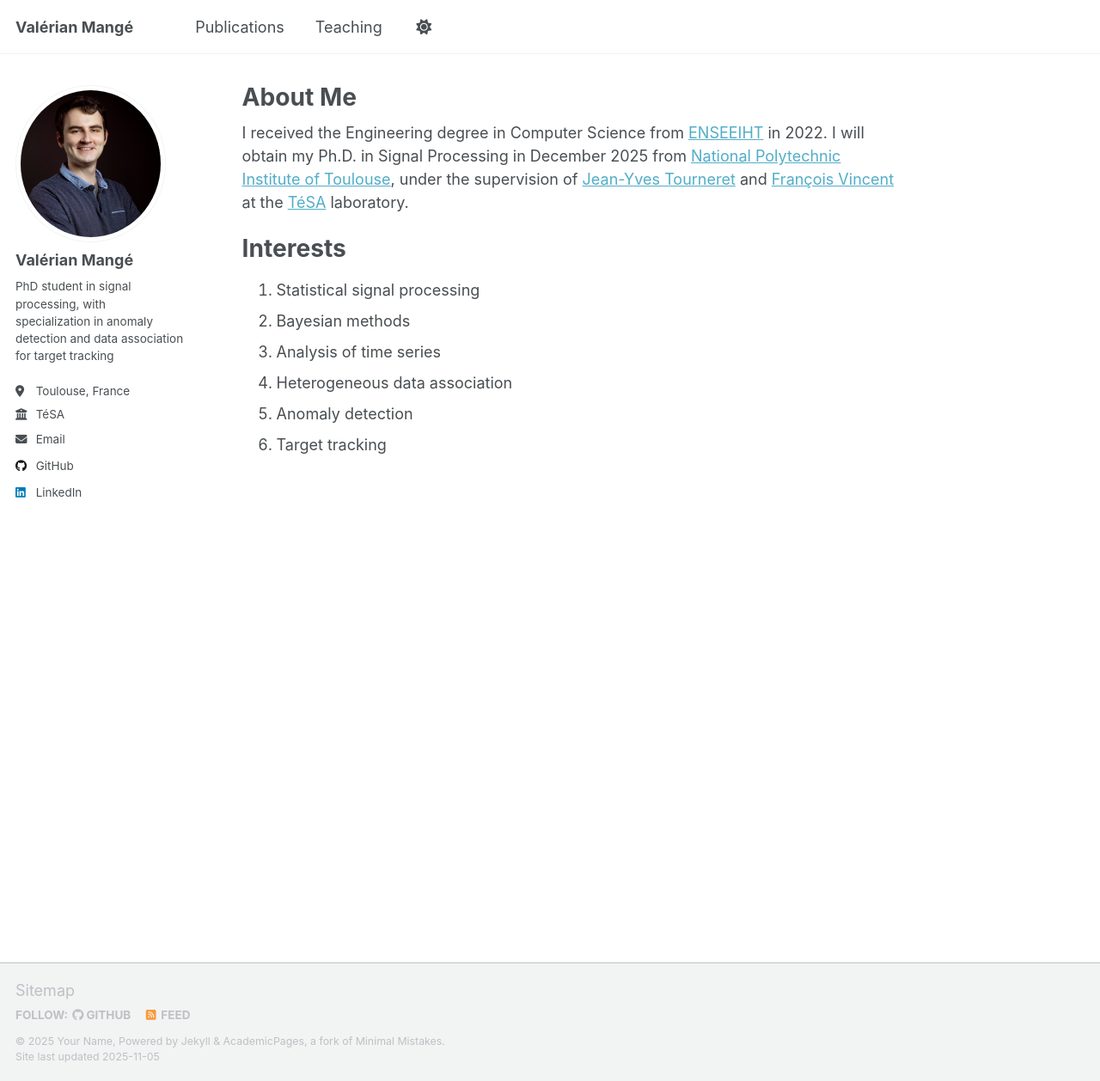
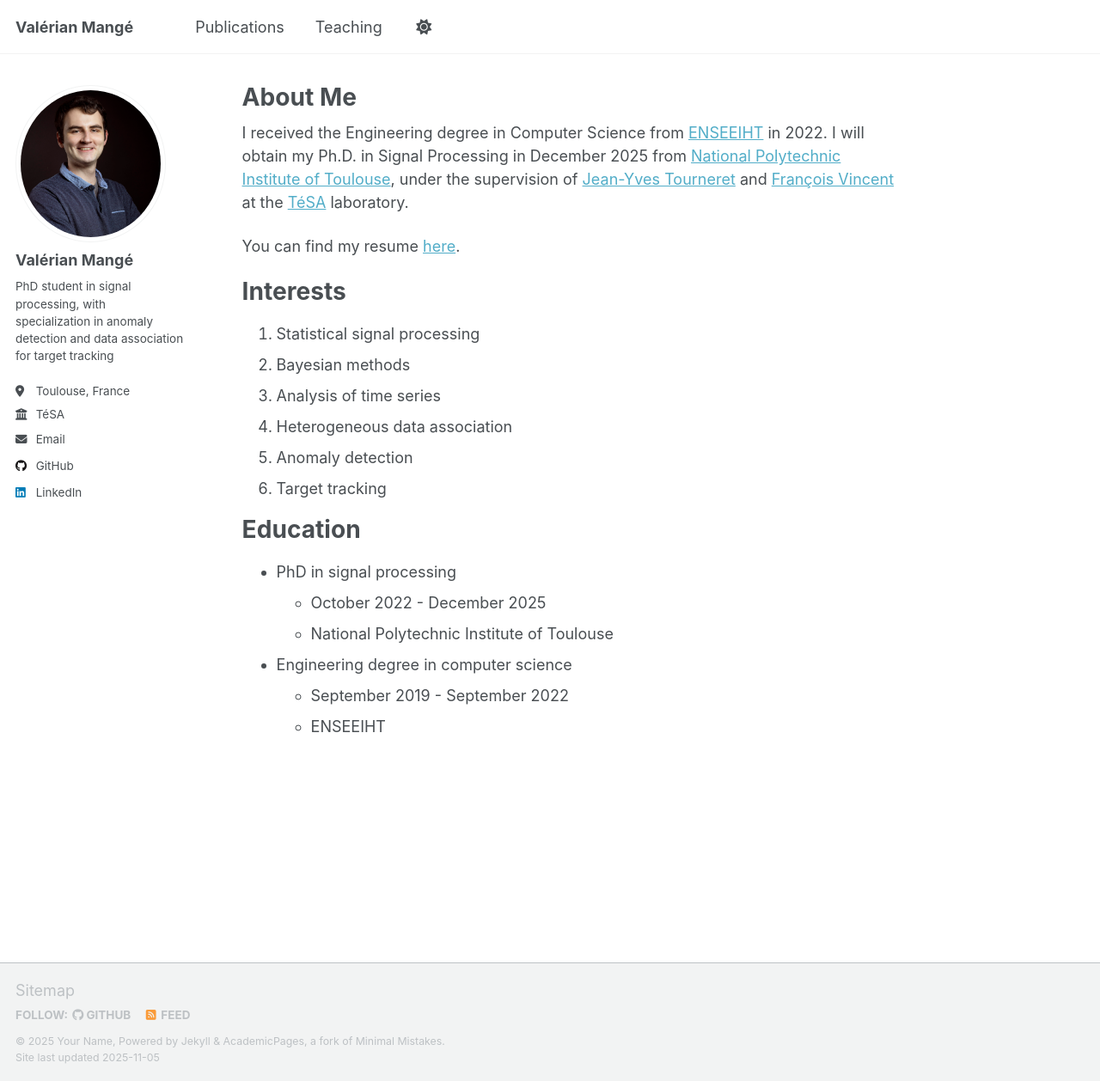
Before and after one commit to ValMang/ValMang.github.io, a Jekyll site: the page built from _pages/about.md, in a window 1280 px wide and 1258 px high. Shown: the whole window at 86% size. Built offline with Jekyll 4.4.1, drawn with Linux system fonts in a browser that asks for light colours; a script that is not in the unit is left out.

Commit message:
Update about.md

```diff
--- a/_pages/about.md
+++ b/_pages/about.md
@@ -9,6 +9,8 @@ redirect_from:
 
 I received the Engineering degree in Computer Science from [ENSEEIHT](https://www.enseeiht.fr/fr/index.html) in 2022. I will obtain my Ph.D. in Signal Processing in December 2025 from [National Polytechnic Institute of Toulouse](https://www.inp-toulouse.fr/fr/index.html), under the supervision of [Jean-Yves Tourneret](https://perso.tesa.prd.fr/jyt/) and [François Vincent](https://pagespro.isae-supaero.fr/francois-vincent/) at the [TéSA](https://www.tesa.prd.fr/) laboratory.
 
+You can find my resume [here](link).
+
 Interests
 ======
 1. Statistical signal processing
@@ -17,3 +19,13 @@ Interests
 4. Heterogeneous data association
 5. Anomaly detection
 6. Target tracking
+
+Education
+======
+* PhD in signal processing
+  * October 2022 - December 2025
+  * National Polytechnic Institute of Toulouse
+
+* Engineering degree in computer science
+  * September 2019 - September 2022
+  * ENSEEIHT
```
